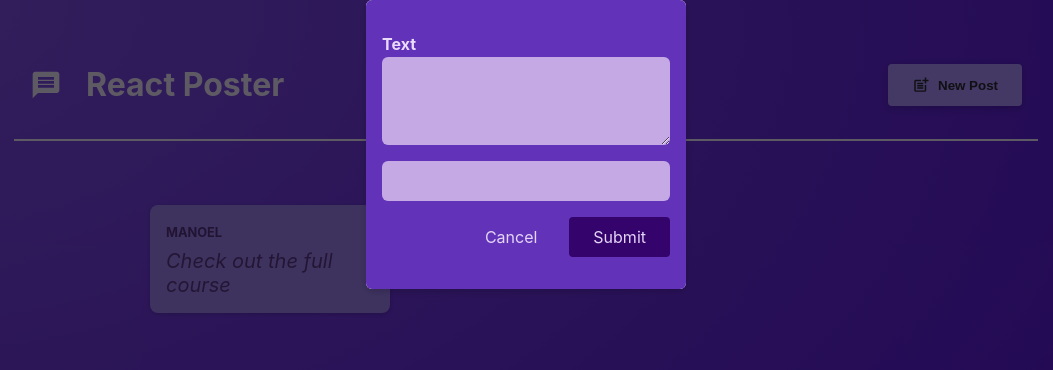
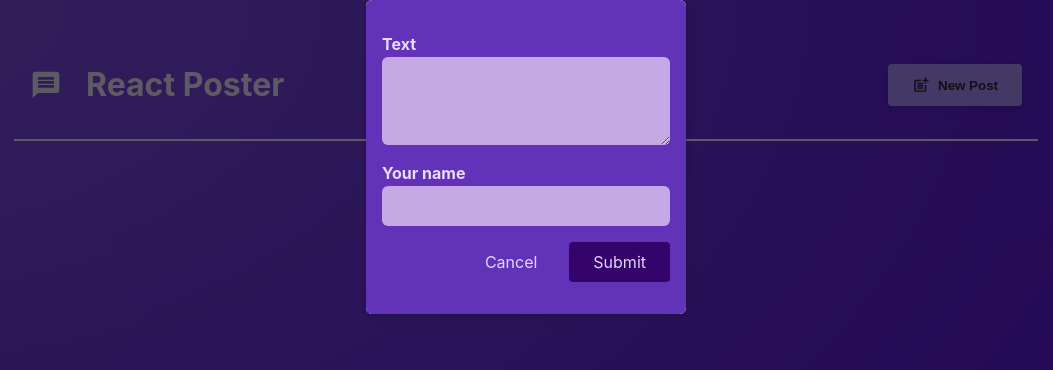
Before and after one commit to manoelsslima/rtcg-react-crash-course, a React (Vite) app: page / in a window 1280 px wide. Both pictures are taken after a click on the button "New Post". Shown: the top 370 px of the page, without its empty margins (114-1167 px from the left). Built offline with nearby package versions, Linux system fonts and the light colour scheme.

Commit message:
feat: outputting List Data

```diff
--- a/src/components/NewPost.jsx
+++ b/src/components/NewPost.jsx
@@ -49,7 +49,7 @@
         <textarea id="body" required rows={3} onChange={bodyChangeHandler} />
       </p>
       <p>
-        <label htmlFor="name"></label>
+        <label htmlFor="name">Your name</label>
         <input type="text" id="name" required onChange={authorChangeHandler} />
       </p>
         <p className={classes.actions}>
--- a/src/components/PostsList.jsx
+++ b/src/components/PostsList.jsx
@@ -21,9 +21,17 @@
                     <NewPost onCancel={props.onStopPosting} onAddPost={addPostHandler}/>
                 </Modal> : false // or false
             }
-            <ul className={classes.posts}>
-                <Post author="Manoel" body="Check out the full course"/>
-            </ul>
+            {posts.length > 0 && (
+                <ul className={classes.posts}>
+                    {posts.map((post) => <Post key={post.body} author={post.author} body={post.body} />)}
+                </ul>)}
+            {posts.length === 0 && (
+                // cannot use text-align. use camel case!
+                <div style={{ textAlign: "center", color: 'white'}}>
+                    <h2>There are no posts yet.</h2>
+                    <p>Start adding some!</p>
+                </div>
+            )}
         </>
     );
 }
```
